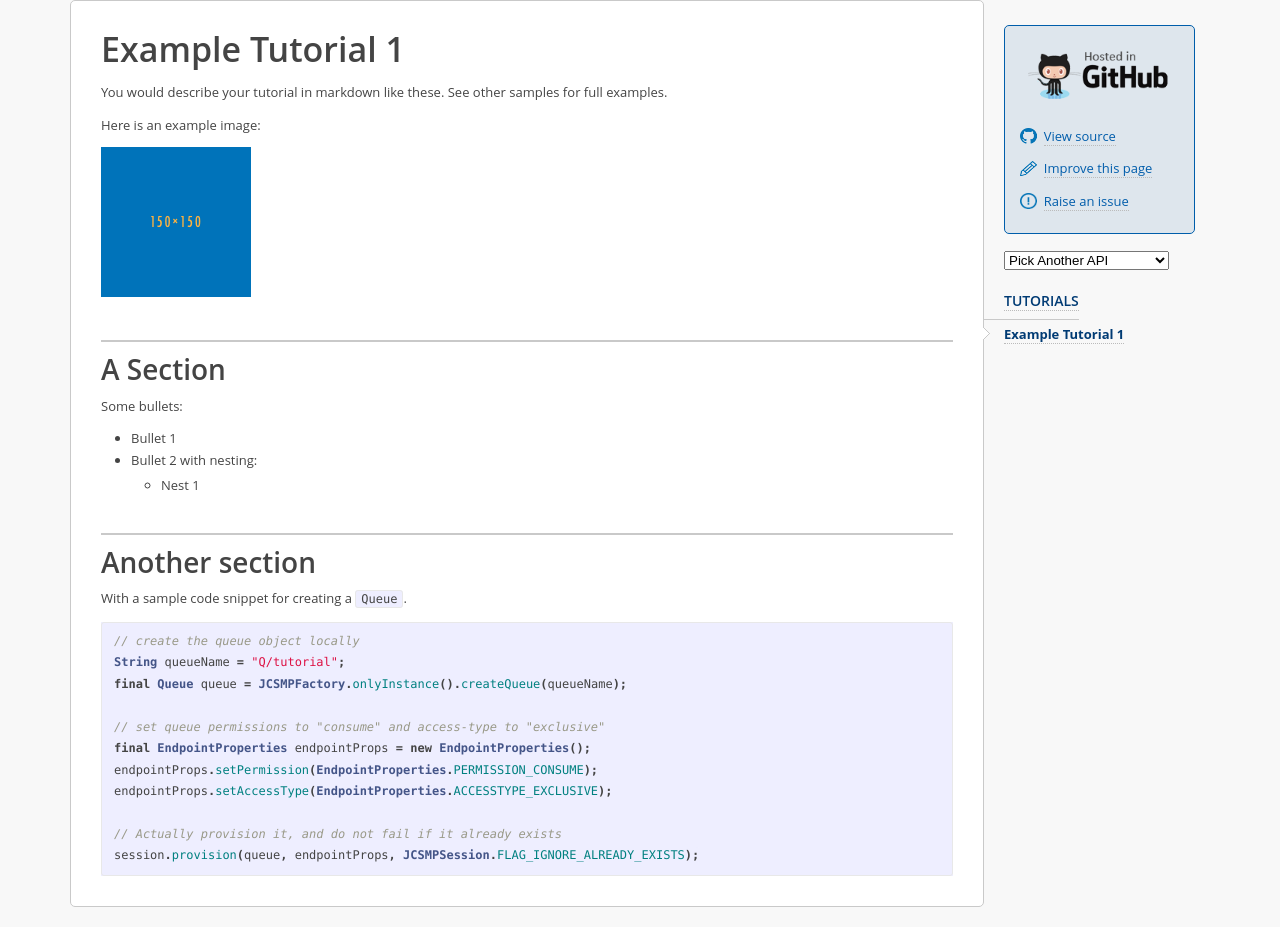
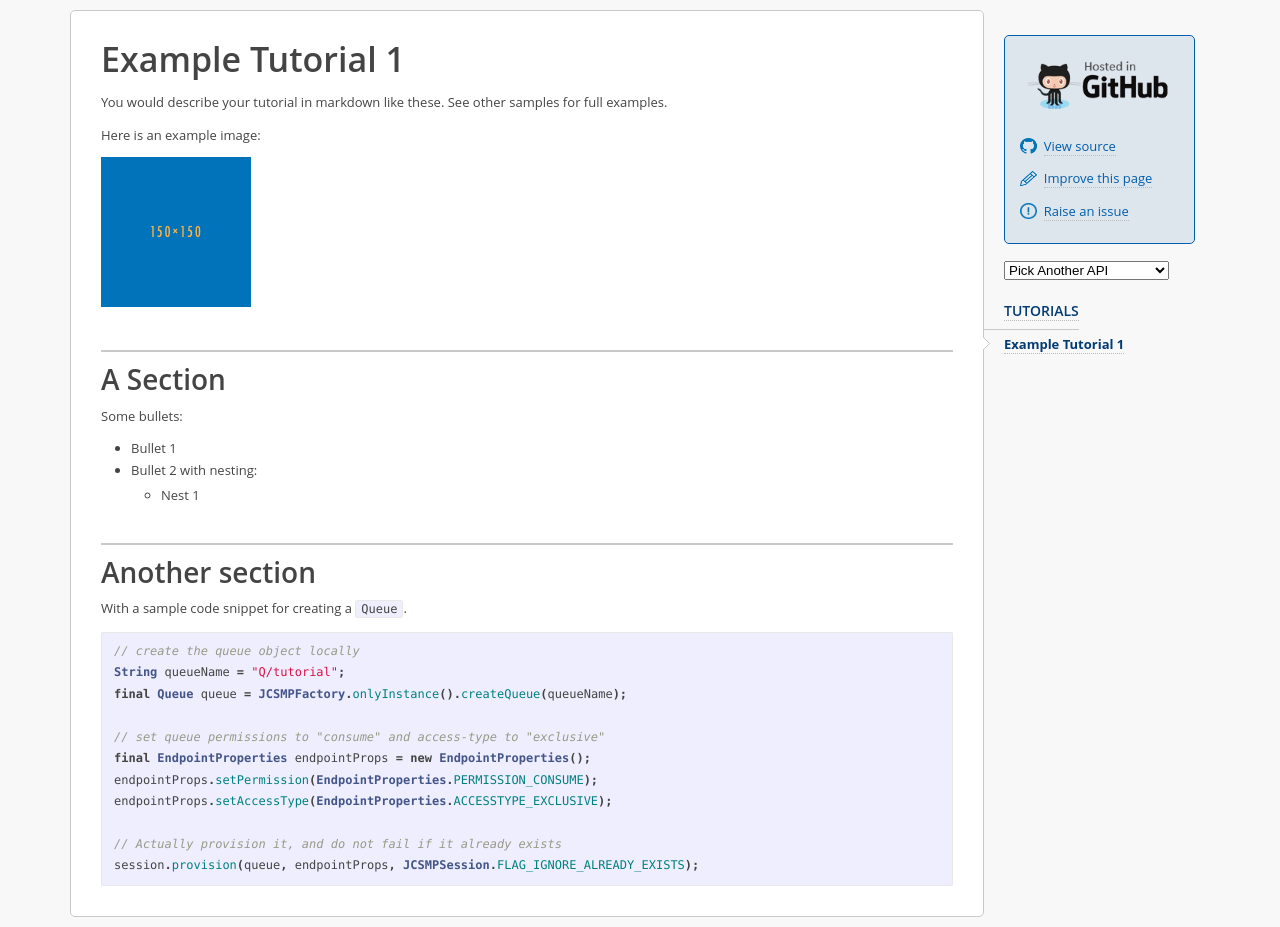
Before and after one commit to SolaceSamples/solace-samples-java-jcsmp, a Jekyll site: the page built from docs/_tutorials/tutorial-1.md, in a window 1280 px wide. Built offline with Jekyll 4.4.1, drawn with Linux system fonts in a browser that asks for light colours.

```diff
--- a/docs/_includes/toc.html
+++ b/docs/_includes/toc.html
@@ -15,7 +15,7 @@
                               <img class="fork-icon" src="{{ "/images/common/pencil-icon.png" | prepend: site.baseurl }}" />&nbsp;&nbsp;<a href="{{ site.repository }}/blob/master/docs/{{ page.path }}" target="_blank">Improve this page</a>
                           </p>
                           <p>
-                              <img class="fork-icon" src="{{ "/images/common/issue-icon.png" | prepend: site.baseurl }}" />&nbsp;&nbsp;<a href="https://github.com/SolaceSamples/solace-samples-template/issues/new">Raise an issue</a>
+                              <img class="fork-icon" src="{{ "/images/common/issue-icon.png" | prepend: site.baseurl }}" />&nbsp;&nbsp;<a href="{{ site.repository }}/issues/new">Raise an issue</a>
                           </p>
                       </div>
                   </div>
--- a/docs/css/gridism.css
+++ b/docs/css/gridism.css
@@ -20,7 +20,7 @@
 .grid .unit {
   float: left;
   width: 100%;
-  padding: 0px 10px 10px 10px;
+  padding:10px;
 }
 
 /* This ensures the outer gutters are equal to the (doubled) inner gutters. */
```
Also changed, not shown: other parts of docs/_includes/toc.html (+4 -0 lines).
